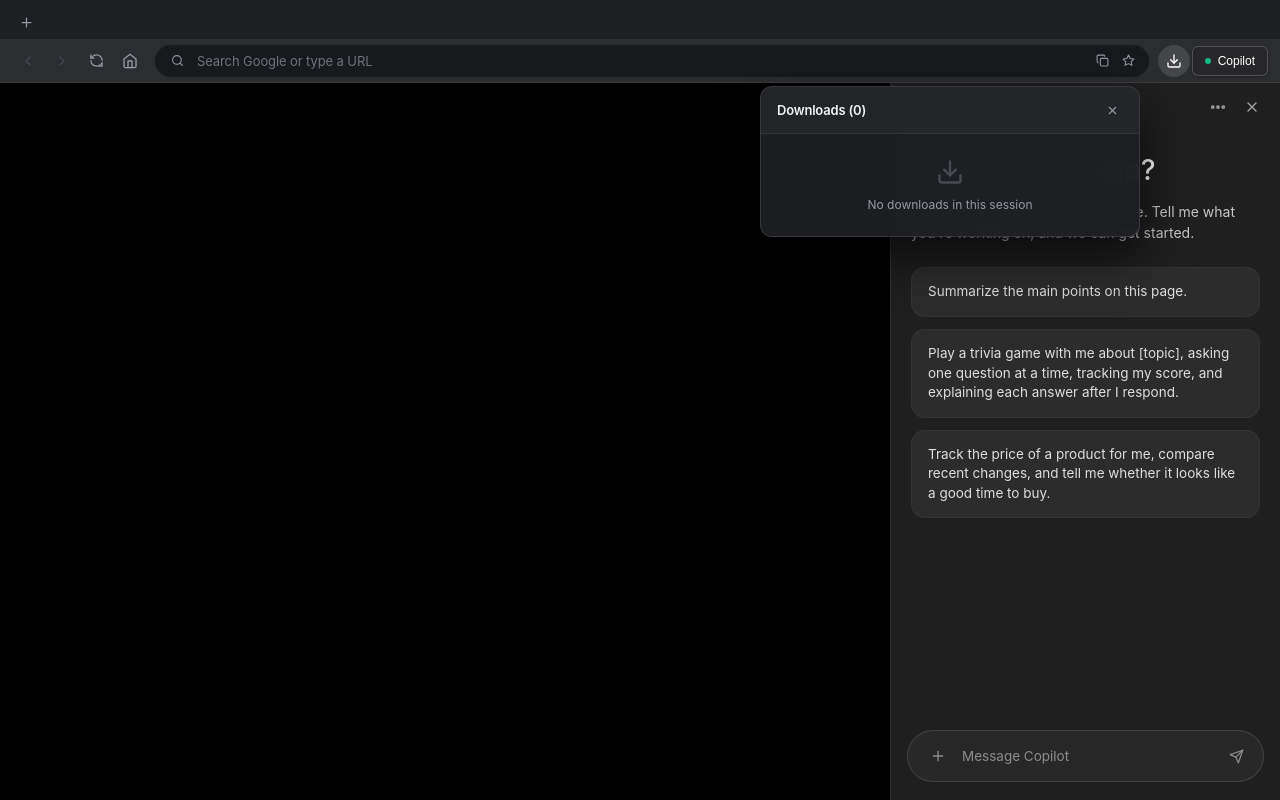
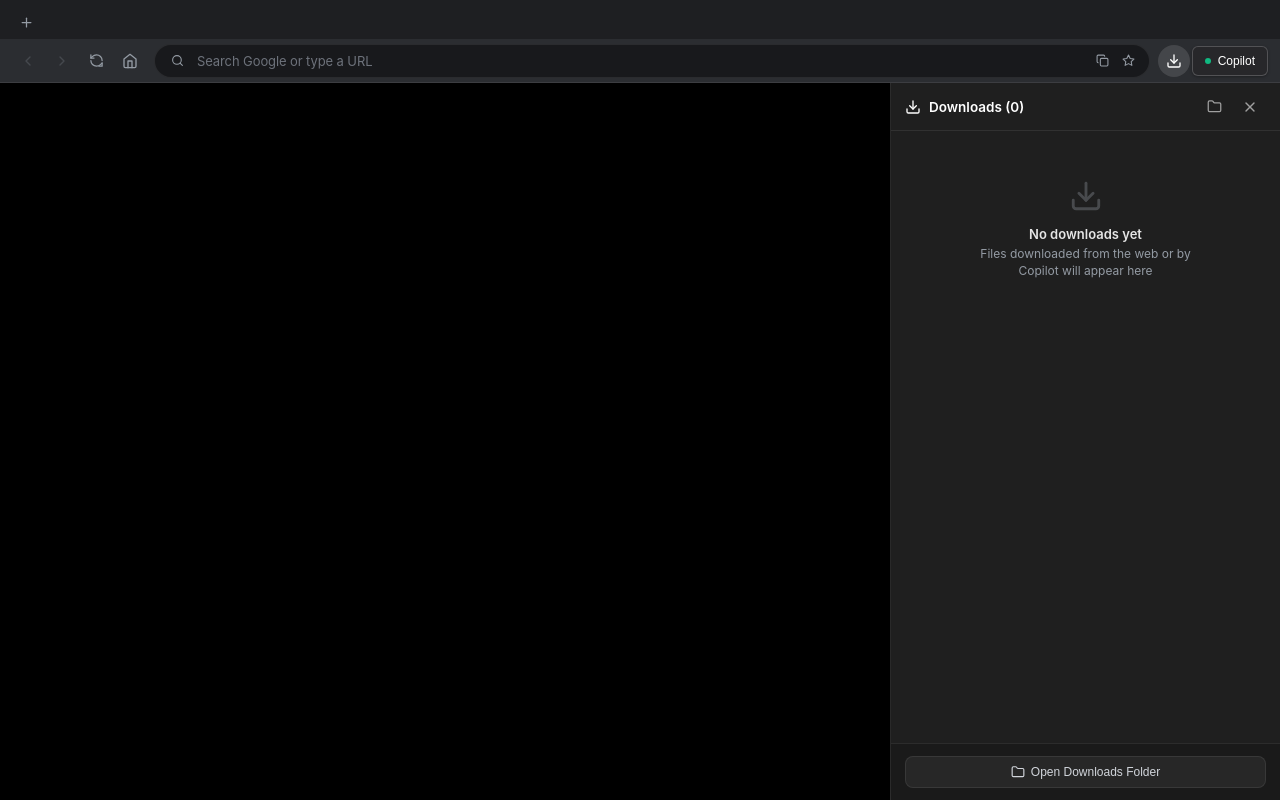
Before and after one commit to Kaviyarasu24/Browser_Automation, a React (Vite) app in the folder src/renderer/: page / in a window 1280 px wide. Both pictures are taken after a click on the button 1173 px from the left and 60 px from the top of the page. Built offline with nearby package versions, Linux system fonts and the light colour scheme.

Commit message:
download panel checked and verified

```diff
--- a/src/renderer/src/App.tsx
+++ b/src/renderer/src/App.tsx
@@ -538,7 +538,17 @@ export function App(): React.JSX.Element {
             <button
               className={`btn-icon ${showDownloadsDrawer ? 'active' : ''}`}
               title="Downloads"
-              onClick={() => setShowDownloadsDrawer((prev) => !prev)}
+              onClick={() => {
+                if (showDownloadsDrawer) {
+                  setShowDownloadsDrawer(false)
+                } else {
+                  setSidebarOpen(true)
+                  setShowDownloadsDrawer(true)
+                  setShowHistoryDrawer(false)
+                  setShowSettingsDrawer(false)
+                  setShowMoreMenu(false)
+                }
+              }}
             >
               <IconDownload size={16} />
               {isDownloading ? (
@@ -551,94 +561,24 @@ export function App(): React.JSX.Element {
             <button
               className={`btn-agent-toggle ${sidebarOpen ? 'active' : ''}`}
               title="Toggle Copilot"
-              onClick={() => setSidebarOpen((prev) => !prev)}
+              onClick={() => {
+                setSidebarOpen((prev) => {
+                  const next = !prev
+                  if (!next) {
+                    setShowDownloadsDrawer(false)
+                    setShowHistoryDrawer(false)
+                    setShowSettingsDrawer(false)
+                    setShowMoreMenu(false)
+                  }
+                  return next
+                })
+              }}
             >
               <span className={`agent-dot ${agentStatus === 'running' ? 'running' : ''}`} />
               <span>Copilot</span>
             </button>
           </div>
         </div>
-
-        {/* Chrome Downloads Drawer Popover */}
-        {showDownloadsDrawer && (
-          <div className="downloads-popover">
-            <div className="downloads-popover-header">
-              <span>Downloads ({downloads.length})</span>
-              <button
-                className="btn-icon"
-                style={{ width: 22, height: 22 }}
-                onClick={() => setShowDownloadsDrawer(false)}
-              >
-                <IconClose size={13} />
-              </button>
-            </div>
-            <div className="downloads-list">
-              {downloads.length === 0 ? (
-                <div style={{ padding: '24px 16px', textAlign: 'center', fontSize: 12, color: 'var(--text-muted)' }}>
-                  <IconDownload size={28} style={{ opacity: 0.35, marginBottom: 8 }} />
-                  <div>No downloads in this session</div>
-                </div>
-              ) : (
-                downloads.map((d) => (
-                  <div key={d.id} className="download-item-card">
-                    <div className="download-item-top">
-                      <div className="download-file-icon">
-                        <IconFile size={18} />
-                      </div>
-                      <div className="download-item-details">
-                        <div className="download-item-title" title={d.filename}>
-                          {d.filename}
-                        </div>
-                        <div className="download-item-meta">
-                          <span>{formatBytes(d.totalBytes || d.receivedBytes)}</span>
-                          <span>•</span>
-                          <span
-                            style={{
-                              textTransform: 'capitalize',
-                              fontWeight: 600,
-                              color:
-                                d.state === 'completed'
-                                  ? 'var(--success)'
-                                  : d.state === 'progressing'
-                                    ? 'var(--info)'
-                                    : 'var(--error)'
-                            }}
-                          >
-                            {d.state}
-                          </span>
-                        </div>
-                        {d.state === 'progressing' && d.totalBytes > 0 && (
-                          <div className="download-progress-bar-bg">
-                            <div
-                              className="download-progress-bar-fill"
-                              style={{ width: `${Math.min(100, Math.round((d.receivedBytes / d.totalBytes) * 100))}%` }}
-                            />
-                          </div>
-                        )}
-                      </div>
-                    </div>
-                    <div className="download-item-actions">
-                      {d.state === 'completed' && (
-                        <button
-                          className="btn-file-action"
-                          onClick={() => window.api?.downloads.openFile(d.savePath)}
-                        >
-                          <IconFile size={12} /> Open
-                        </button>
-                      )}
-                      <button
-                        className="btn-file-action"
-                        onClick={() => window.api?.downloads.showInFolder(d.savePath)}
-                      >
-                        <IconFolder size={12} /> Show in Folder
-                      </button>
-                    </div>
-                  </div>
-                ))
-              )}
-            </div>
-          </div>
-        )}
       </div>
 
       {/* Main Viewport */}
@@ -711,6 +651,22 @@ export function App(): React.JSX.Element {
                       </span>
                       {historyItems.length > 0 && (
                         <span style={{ fontSize: 10, color: '#888' }}>{historyItems.length}</span>
+                      )}
+                    </button>
+                    <button
+                      className="copilot-menu-item"
+                      onClick={() => {
+                        setShowDownloadsDrawer(true)
+                        setShowHistoryDrawer(false)
+                        setShowSettingsDrawer(false)
+                        setShowMoreMenu(false)
+                      }}
+                    >
+                      <span style={{ display: 'flex', alignItems: 'center', gap: 6 }}>
+                        <IconDownload size={13} /> Downloads
+                      </span>
+                      {downloads.length > 0 && (
+                        <span style={{ fontSize: 10, color: '#888' }}>{downloads.length}</span>
                       )}
                     </button>
                     <button
@@ -969,6 +925,116 @@ export function App(): React.JSX.Element {
                       {settingsSaving ? 'Saving...' : 'Save'}
                     </button>
                   </div>
+                </div>
+              </div>
+            )}
+
+            {/* Downloads Slide-Over Drawer */}
+            {showDownloadsDrawer && (
+              <div className="copilot-downloads-drawer">
+                <div className="downloads-drawer-header">
+                  <div className="downloads-drawer-title-group">
+                    <IconDownload size={16} />
+                    <span>Downloads ({downloads.length})</span>
+                  </div>
+                  <div className="downloads-drawer-actions">
+                    <button
+                      className="copilot-header-btn"
+                      title="Open Downloads Folder"
+                      onClick={() => window.api?.downloads.showInFolder('')}
+                    >
+                      <IconFolder size={15} />
+                    </button>
+                    <button
+                      className="copilot-header-btn"
+                      title="Close downloads"
+                      onClick={() => setShowDownloadsDrawer(false)}
+                    >
+                      <IconClose size={16} />
+                    </button>
+                  </div>
+                </div>
+
+                <div className="downloads-list">
+                  {downloads.length === 0 ? (
+                    <div style={{ padding: '48px 16px', textAlign: 'center', fontSize: 12, color: 'var(--text-muted)' }}>
+                      <IconDownload size={34} style={{ opacity: 0.35, marginBottom: 10 }} />
+                      <div style={{ fontWeight: 600, color: '#e5e5e5', marginBottom: 4, fontSize: 13 }}>
+                        No downloads yet
+                      </div>
+                      <div style={{ maxWidth: 220, margin: '0 auto', lineHeight: 1.4 }}>
+                        Files downloaded from the web or by Copilot will appear here
+                      </div>
+                    </div>
+                  ) : (
+                    downloads.map((d) => (
+                      <div key={d.id} className="download-item-card">
+                        <div className="download-item-top">
+                          <div className="download-file-icon">
+                            <IconFile size={18} />
+                          </div>
+                          <div className="download-item-details">
+                            <div className="download-item-title" title={d.filename}>
+                              {d.filename}
+                            </div>
+                            <div className="download-item-meta">
+                              <span>{formatBytes(d.totalBytes || d.receivedBytes)}</span>
+                              <span>•</span>
+                              <span
+                                style={{
+                                  textTransform: 'capitalize',
+                                  fontWeight: 600,
+                                  color:
+                                    d.state === 'completed'
+                                      ? 'var(--success)'
+                                      : d.state === 'progressing'
+                                        ? 'var(--info)'
+                                        : 'var(--error)'
+                                }}
+                              >
+                                {d.state}
+                              </span>
+                            </div>
+                            {d.state === 'progressing' && d.totalBytes > 0 && (
+                              <div className="download-progress-bar-bg">
+                                <div
+                                  className="download-progress-bar-fill"
+                                  style={{
+                                    width: `${Math.min(100, Math.round((d.receivedBytes / d.totalBytes) * 100))}%`
+                                  }}
+                                />
+                              </div>
+                            )}
+                          </div>
+                        </div>
+                        <div className="download-item-actions">
+                          {d.state === 'completed' && (
+                            <button
+                              className="btn-file-action"
+                              onClick={() => window.api?.downloads.openFile(d.savePath)}
+                            >
+                              <IconFile size={12} /> Open
+                            </button>
+                          )}
+                          <button
+                            className="btn-file-action"
+                            onClick={() => window.api?.downloads.showInFolder(d.savePath)}
+                          >
+                            <IconFolder size={12} /> Show in Folder
+                          </button>
+                        </div>
+                      </div>
+                    ))
+                  )}
+                </div>
+
+                <div className="downloads-drawer-footer">
+                  <button
+                    className="btn-downloads-folder"
+                    onClick={() => window.api?.downloads.showInFolder('')}
+                  >
+                    <IconFolder size={14} /> Open Downloads Folder
+                  </button>
                 </div>
               </div>
             )}
--- a/src/renderer/src/styles.css
+++ b/src/renderer/src/styles.css
@@ -432,44 +432,84 @@ html, body, #root {
   animation: spin 0.9s linear infinite;
 }
 
-/* ── Chrome Downloads Drawer Popover ───────────────────────────────── */
+/* ── Downloads Slide-Over Drawer ───────────────────────────────────── */
 
-.downloads-popover {
+.copilot-downloads-drawer {
   position: absolute;
-  top: 86px;
-  right: 140px;
-  width: 380px;
-  max-height: 440px;
-  background: rgba(30, 31, 35, 0.96);
-  backdrop-filter: blur(16px);
-  -webkit-backdrop-filter: blur(16px);
-  border: 1px solid rgba(255, 255, 255, 0.12);
-  border-radius: 12px;
-  box-shadow: 0 20px 48px rgba(0, 0, 0, 0.65);
+  top: 0;
+  left: 0;
+  width: 100%;
+  height: 100%;
+  background: #1f1f1f;
+  z-index: 65;
   display: flex;
   flex-direction: column;
-  z-index: 100;
-  overflow: hidden;
-  animation: slideDown 0.18s cubic-bezier(0.16, 1, 0.3, 1);
+  animation: slideInLeft 0.18s cubic-bezier(0.16, 1, 0.3, 1);
+  box-shadow: 4px 0 24px rgba(0, 0, 0, 0.4);
 }
 
-.downloads-popover-header {
-  padding: 12px 16px;
-  background: rgba(255, 255, 255, 0.03);
-  border-bottom: 1px solid var(--border-color);
+.downloads-drawer-header {
+  height: 48px;
+  padding: 0 14px;
   display: flex;
+  align-items: center;
   justify-content: space-between;
+  border-bottom: 1px solid rgba(255, 255, 255, 0.08);
+  flex-shrink: 0;
+}
+
+.downloads-drawer-title-group {
+  display: flex;
   align-items: center;
+  gap: 8px;
+  font-size: 13.5px;
   font-weight: 600;
-  font-size: 13px;
-  letter-spacing: -0.2px;
+  color: #ffffff;
+}
+
+.downloads-drawer-actions {
+  display: flex;
+  align-items: center;
+  gap: 4px;
 }
 
 .downloads-list {
+  flex: 1;
   overflow-y: auto;
-  max-height: 380px;
   display: flex;
   flex-direction: column;
+}
+
+.downloads-drawer-footer {
+  padding: 12px 14px;
+  border-top: 1px solid rgba(255, 255, 255, 0.08);
+  background: #1a1a1a;
+  display: flex;
+  align-items: center;
+  justify-content: center;
+  flex-shrink: 0;
+}
+
+.btn-downloads-folder {
+  width: 100%;
+  padding: 8px 14px;
+  background: rgba(255, 255, 255, 0.06);
+  border: 1px solid rgba(255, 255, 255, 0.08);
+  border-radius: 8px;
+  color: #d1d5db;
+  font-size: 12px;
+  font-weight: 500;
+  cursor: pointer;
+  display: inline-flex;
+  align-items: center;
+  justify-content: center;
+  gap: 6px;
+  transition: all 0.12s;
+}
+
+.btn-downloads-folder:hover {
+  background: rgba(255, 255, 255, 0.12);
+  color: #ffffff;
 }
 
 .download-item-card {
```
